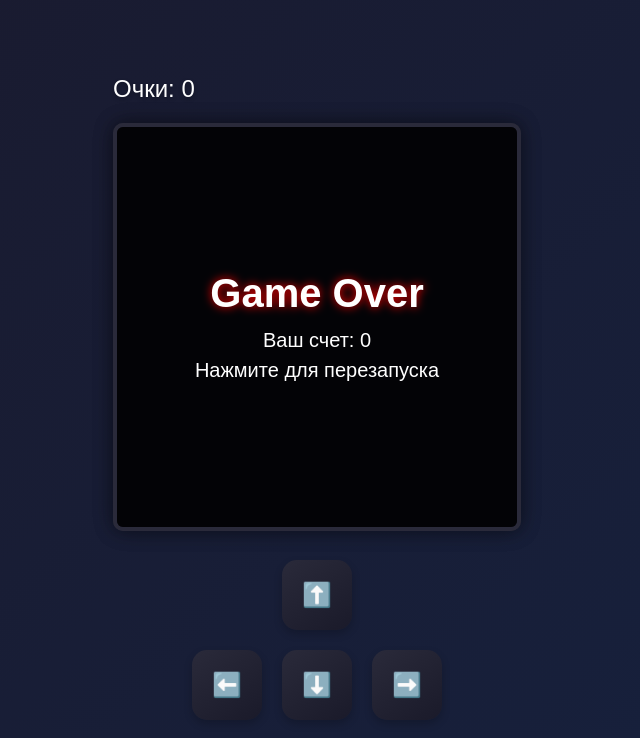
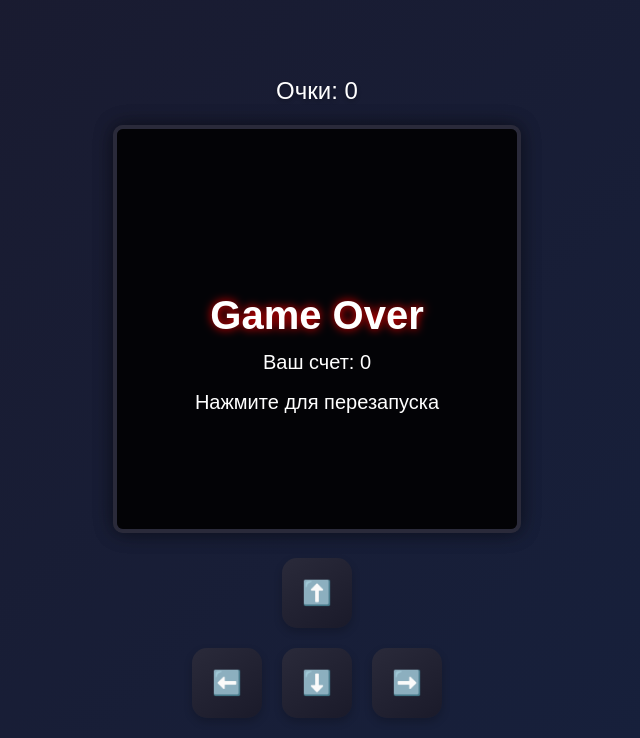
Before and after one commit to fru1t228/snake-game, a plain HTML site: page index.html in a window 1280 px wide. Shown: the whole page, without its empty margins (323-963 px from the left). Drawn offline with Linux system fonts and the light colour scheme.

Commit message:
Обновлени дизайна черезв Cursora 4

```diff
--- a/script.js
+++ b/script.js
@@ -2,22 +2,38 @@ const canvas = document.getElementById("game");
 const ctx = canvas.getContext("2d");
 const scoreElement = document.getElementById("score");
 
+// Адаптивный размер canvas для мобильных устройств
+function resizeCanvas() {
+  const maxWidth = window.innerWidth - 40; // Оставляем отступы по 20px с каждой стороны
+  const maxHeight = window.innerHeight - 200; // Оставляем место для кнопок и счета
+
+  const size = Math.min(maxWidth, maxHeight, 400);
+  const boxSize = Math.floor(size / 20) * 20; // Округляем до размера, кратного 20
+
+  canvas.width = boxSize;
+  canvas.height = boxSize;
+  overlayCanvas.width = boxSize;
+  overlayCanvas.height = boxSize;
+
+  // Обновляем позицию overlay
+  overlayCanvas.style.top = canvas.offsetTop + 'px';
+  overlayCanvas.style.left = canvas.offsetLeft + 'px';
+
+  return boxSize / 20; // Возвращаем новый размер ячейки
+}
+
 // Создаем overlay canvas для Game Over экрана
 const overlayCanvas = document.createElement('canvas');
-overlayCanvas.width = 400;
-overlayCanvas.height = 400;
 overlayCanvas.style.position = 'absolute';
-overlayCanvas.style.top = canvas.offsetTop + 'px';
-overlayCanvas.style.left = canvas.offsetLeft + 'px';
 overlayCanvas.style.pointerEvents = 'none';
 document.getElementById('game-container').appendChild(overlayCanvas);
 const overlayCtx = overlayCanvas.getContext("2d");
 
-const box = 20;
+let box = resizeCanvas(); // Инициализируем размер ячейки
 let snake = [{ x: 10 * box, y: 10 * box }];
 let food = {
-  x: Math.floor(Math.random() * 20) * box,
-  y: Math.floor(Math.random() * 20) * box
+  x: Math.floor(Math.random() * (canvas.width/box)) * box,
+  y: Math.floor(Math.random() * (canvas.height/box)) * box
 };
 let dx = box, dy = 0;
 let gameLoop = null;
@@ -26,6 +42,27 @@ let score = 0;
 let foodPulse = 0;
 let lastTime = 0;
 const gameSpeed = 150; // Скорость игры в миллисекундах
+
+// Обработчик изменения размера окна
+window.addEventListener('resize', () => {
+  const newBox = resizeCanvas();
+  // Масштабируем позиции змейки и еды
+  const scale = newBox / box;
+  box = newBox;
+
+  snake = snake.map(segment => ({
+    x: Math.round(segment.x * scale),
+    y: Math.round(segment.y * scale)
+  }));
+
+  food = {
+    x: Math.round(food.x * scale),
+    y: Math.round(food.y * scale)
+  };
+
+  dx = box;
+  dy = 0;
+});
 
 // Цвета для градиента змейки
 const snakeColors = [
@@ -68,19 +105,19 @@ function draw(timestamp) {
 
   // Очищаем canvas с эффектом затемнения
   ctx.fillStyle = "rgba(15, 15, 26, 0.1)";
-  ctx.fillRect(0, 0, 400, 400);
+  ctx.fillRect(0, 0, canvas.width, canvas.height);
 
   // Рисуем сетку
   ctx.strokeStyle = "rgba(255, 255, 255, 0.05)";
   ctx.lineWidth = 1;
-  for (let i = 0; i < 400; i += box) {
+  for (let i = 0; i < canvas.width; i += box) {
     ctx.beginPath();
     ctx.moveTo(i, 0);
-    ctx.lineTo(i, 400);
+    ctx.lineTo(i, canvas.height);
     ctx.stroke();
     ctx.beginPath();
     ctx.moveTo(0, i);
-    ctx.lineTo(400, i);
+    ctx.lineTo(canvas.width, i);
     ctx.stroke();
   }
 
@@ -118,16 +155,16 @@ function draw(timestamp) {
     scoreElement.textContent = `Очки: ${score}`;
     // Не удаляем хвост при поедании еды
     food = {
-      x: Math.floor(Math.random() * 20) * box,
-      y: Math.floor(Math.random() * 20) * box
+      x: Math.floor(Math.random() * (canvas.width/box)) * box,
+      y: Math.floor(Math.random() * (canvas.height/box)) * box
     };
   } else {
     snake.pop();
   }
 
   if (
-    head.x < 0 || head.x >= 400 ||
-    head.y < 0 || head.y >= 400 ||
+    head.x < 0 || head.x >= canvas.width ||
+    head.y < 0 || head.y >= canvas.height ||
     snake.some(s => s.x === head.x && s.y === head.y)
   ) {
     showGameOver();
@@ -143,11 +180,11 @@ function showGameOver() {
   clearInterval(gameLoop);
 
   // Очищаем overlay canvas
-  overlayCtx.clearRect(0, 0, 400, 400);
+  overlayCtx.clearRect(0, 0, canvas.width, canvas.height);
 
   // Создаем эффект затемнения на overlay
   overlayCtx.fillStyle = "rgba(0, 0, 0, 0.75)";
-  overlayCtx.fillRect(0, 0, 400, 400);
+  overlayCtx.fillRect(0, 0, canvas.width, canvas.height);
 
   // Рисуем текст Game Over с эффектом свечения на overlay
   overlayCtx.fillStyle = "#fff";
@@ -155,12 +192,12 @@ function showGameOver() {
   overlayCtx.textAlign = "center";
   overlayCtx.shadowColor = "#ff0000";
   overlayCtx.shadowBlur = 10;
-  overlayCtx.fillText("Game Over", 200, 180);
+  overlayCtx.fillText("Game Over", canvas.width/2, canvas.height/2);
   overlayCtx.shadowBlur = 0;
 
   overlayCtx.font = "20px Arial";
-  overlayCtx.fillText(`Ваш счет: ${score}`, 200, 220);
-  overlayCtx.fillText("Нажмите для перезапуска", 200, 250);
+  overlayCtx.fillText(`Ваш счет: ${score}`, canvas.width/2, canvas.height/2 + 40);
+  overlayCtx.fillText("Нажмите для перезапуска", canvas.width/2, canvas.height/2 + 80);
 
   // Включаем обработку кликов на overlay
   overlayCanvas.style.pointerEvents = 'auto';
@@ -171,8 +208,8 @@ function restartGame() {
   isGameOver = false;
   snake = [{ x: 10 * box, y: 10 * box }];
   food = {
-    x: Math.floor(Math.random() * 20) * box,
-    y: Math.floor(Math.random() * 20) * box
+    x: Math.floor(Math.random() * (canvas.width/box)) * box,
+    y: Math.floor(Math.random() * (canvas.height/box)) * box
   };
   dx = box;
   dy = 0;
@@ -181,7 +218,7 @@ function restartGame() {
   lastTime = 0;
 
   // Очищаем overlay
-  overlayCtx.clearRect(0, 0, 400, 400);
+  overlayCtx.clearRect(0, 0, canvas.width, canvas.height);
   overlayCanvas.style.pointerEvents = 'none';
 
   if (gameLoop) {
--- a/style.css
+++ b/style.css
@@ -6,6 +6,17 @@ body {
     align-items: center;
     min-height: 100vh;
     font-family: 'Arial', sans-serif;
+    padding: 20px;
+    box-sizing: border-box;
+  }
+
+  #game-container {
+    position: relative;
+    display: flex;
+    flex-direction: column;
+    align-items: center;
+    width: 100%;
+    max-width: 400px;
   }
 
   canvas {
@@ -13,6 +24,9 @@ body {
     border-radius: 10px;
     box-shadow: 0 0 20px rgba(0, 0, 0, 0.3);
     background-color: #0f0f1a;
+    width: 100%;
+    height: auto;
+    max-width: 100%;
   }
 
   #controls {
@@ -21,11 +35,13 @@ body {
     flex-direction: column;
     align-items: center;
     gap: 10px;
+    width: 100%;
   }
 
   .row {
     display: flex;
     gap: 10px;
+    justify-content: center;
   }
 
   button {
@@ -40,6 +56,7 @@ body {
     cursor: pointer;
     transition: all 0.3s ease;
     box-shadow: 0 4px 8px rgba(0, 0, 0, 0.2);
+    touch-action: manipulation;
   }
 
   button:hover {
@@ -58,3 +75,16 @@ body {
     margin-bottom: 20px;
     text-shadow: 0 2px 4px rgba(0, 0, 0, 0.3);
   }
+
+  /* Медиа-запросы для мобильных устройств */
+  @media (max-width: 480px) {
+    button {
+      width: 60px;
+      height: 60px;
+      font-size: 20px;
+    }
+
+    #score {
+      font-size: 20px;
+    }
+  }
```
